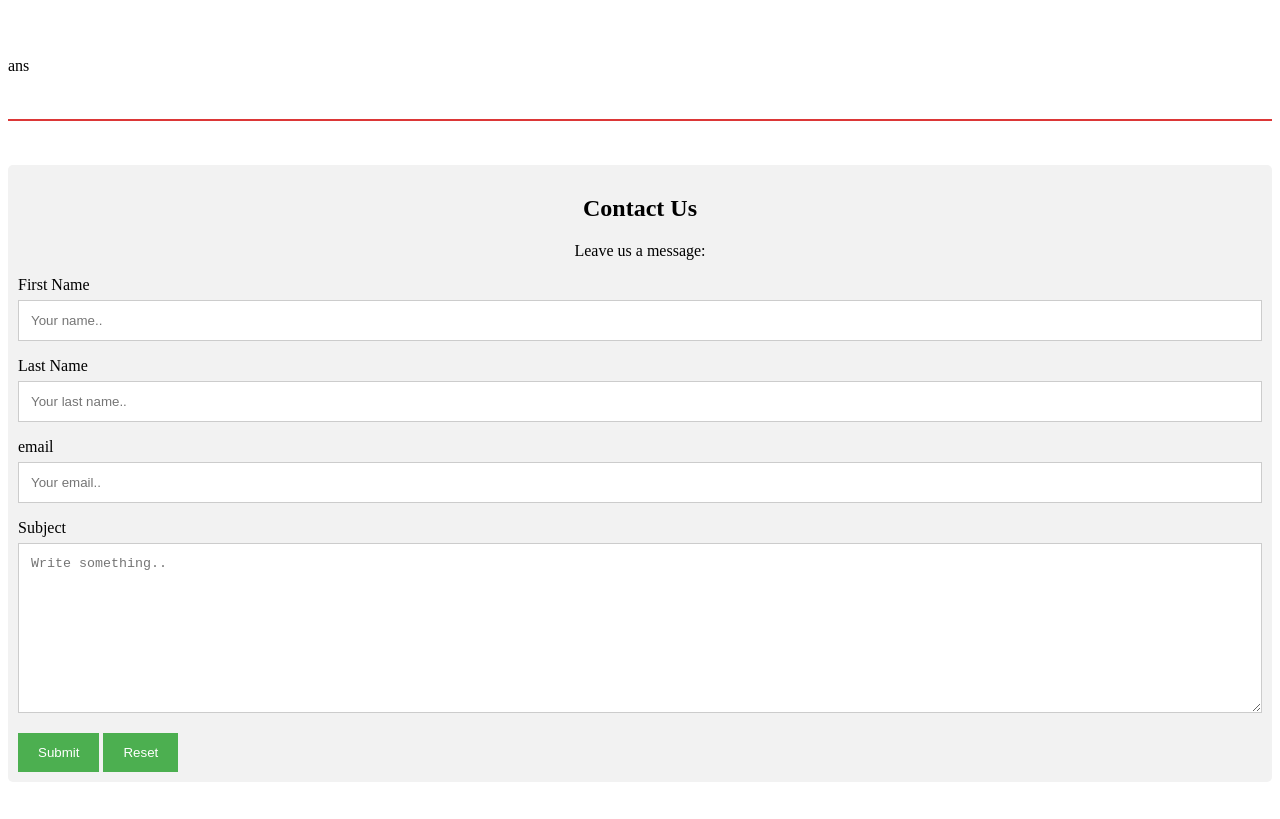
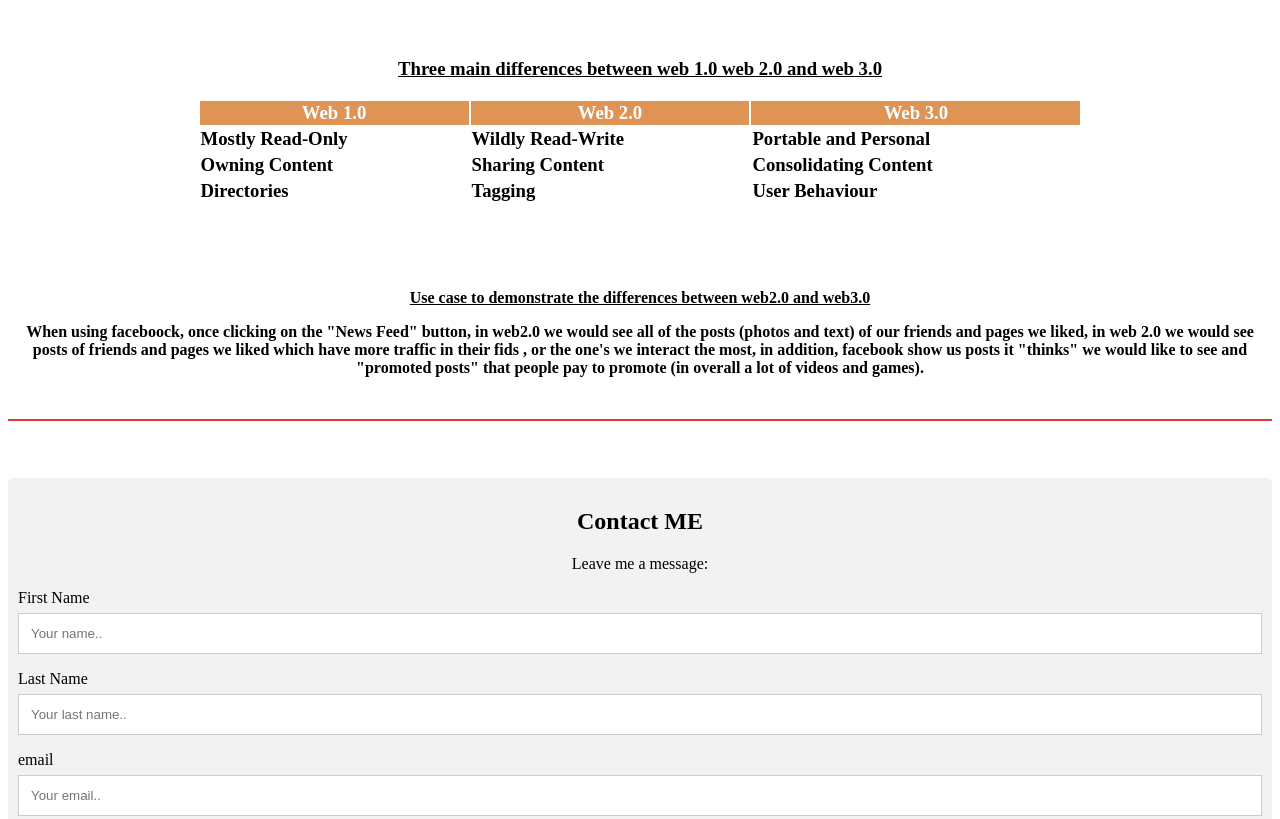
Before and after one commit to RonElhar/BrianMay, a plain HTML site: page index.html in a window 1280 px wide. Shown: the part 2736-3555 px from the top of the page. Drawn offline with Linux system fonts and the light colour scheme.

Commit message:
Add files via upload

```diff
--- a/index.html
+++ b/index.html
@@ -29,7 +29,7 @@
     <br />
     <h1 align="center">Queen's Guitarist - Brian Harold May</h1>
     <img src="BMmodern.jpg"></img>
-    <p> Brian Harold May, CBE (born 19 July 1947) is an English musician, singer, songwriter, and astrophysicist. He is
+    <p > Brian Harold May, CBE (born 19 July 1947) is an English musician, singer, songwriter, and astrophysicist. He is
       best known as the lead guitarist of the rock band Queen. He uses a home-built electric guitar called the Red
       Special.[3] His compositions for the band include "We Will Rock You", "Tie Your Mother Down", "I Want It All",
       "Fat Bottomed Girls", "Flash", "Hammer to Fall", "Save Me", "Who Wants to Live Forever", and "The Show Must Go
@@ -135,10 +135,44 @@
   <section id="spa" class="section">
     <br />
     <br />
-    <br />
-    ans
+    <h3 align="center"><u>Three main differences between web 1.0 web 2.0 and web 3.0</u></p>
+    <center>
+      <p></p>
+      <table style="width:70%">
+        <thead>
+          <tr>
+            <th>Web 1.0</th>
+            <th>Web 2.0</th>
+            <th>Web 3.0</th>
+          </tr>
+        </thead>
+        <tbody>
+          <tr>
+            <td>Mostly Read-Only</td>
+            <td>Wildly Read-Write</td>
+            <td>Portable and Personal</td>
+          </tr>
+          <tr>
+            <td>Owning Content</td>
+            <td>Sharing Content</td>
+            <td>Consolidating Content </td>
+          </tr>
+          <tr>
+            <td>Directories</td>
+            <td>Tagging</td>
+            <td>User Behaviour</td>
+          </tr>
+        </tbody>
+      </table>
+      <p></p>
+    </center>
     <br />
     <br />
+    <h4 align="center"><u>Use case to demonstrate the differences between web2.0 and web3.0</u></p>
+    <p align="center">When using faceboock, once clicking on the "News Feed" button, in web2.0 we would see all of the posts (photos and text) of our friends and pages we liked,
+      in web 2.0 we would see posts of friends and pages we liked which have more traffic in their fids , or the one's we interact the most,
+      in addition, facebook show us posts it "thinks" we would like to see and "promoted posts" that people pay to promote (in overall a lot of videos and games).
+    </p>
     <br />
     <hr>
   </section>
@@ -148,8 +182,8 @@
     <br />
     <div class="container">
       <div style="text-align:center">
-        <h2>Contact Us</h2>
-        <p>Leave us a message:</p>
+        <h2>Contact ME</h2>
+        <p>Leave me a message:</p>
       </div>
       <form action="mailto:ronelhar@post.bgu.ac.il" method="post" enctype="text/plain">
         <label for="fname">First Name</label>
--- a/style.css
+++ b/style.css
@@ -97,7 +97,7 @@ input[type=submit]:hover {
   background-color: #45a049;
 }
 input[type=reset] {
-  background-color: #4CAF50;
+  background-color: #4f77db;
   color: white;
   padding: 12px 20px;
   border: none;
@@ -136,3 +136,12 @@ input[type=reset]:hover {
     margin-top: 0;
   }
 }
+
+#spa  thead {
+  background-color: rgba(218, 129, 57, 0.856);
+  color: white;
+}
+
+#spa tr:hover{
+  background-color: #f5f5f5;
+}
```
